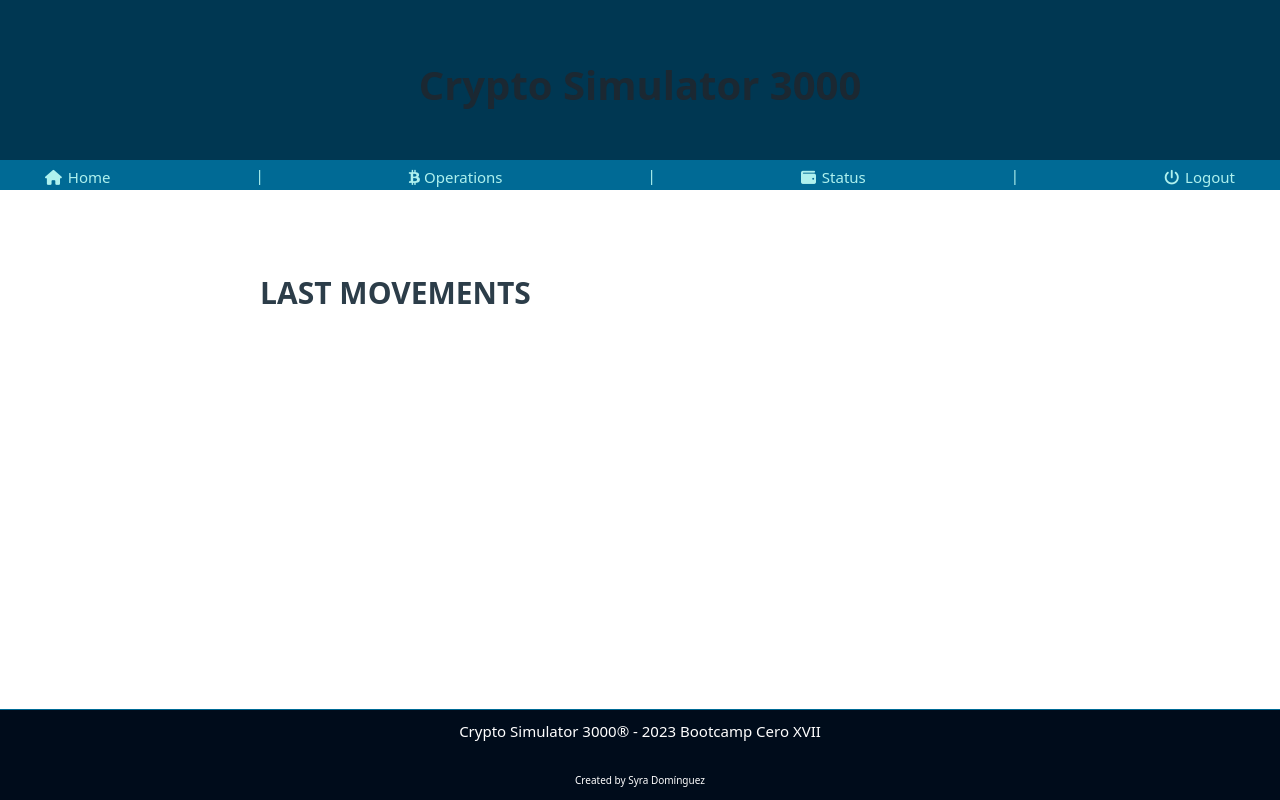
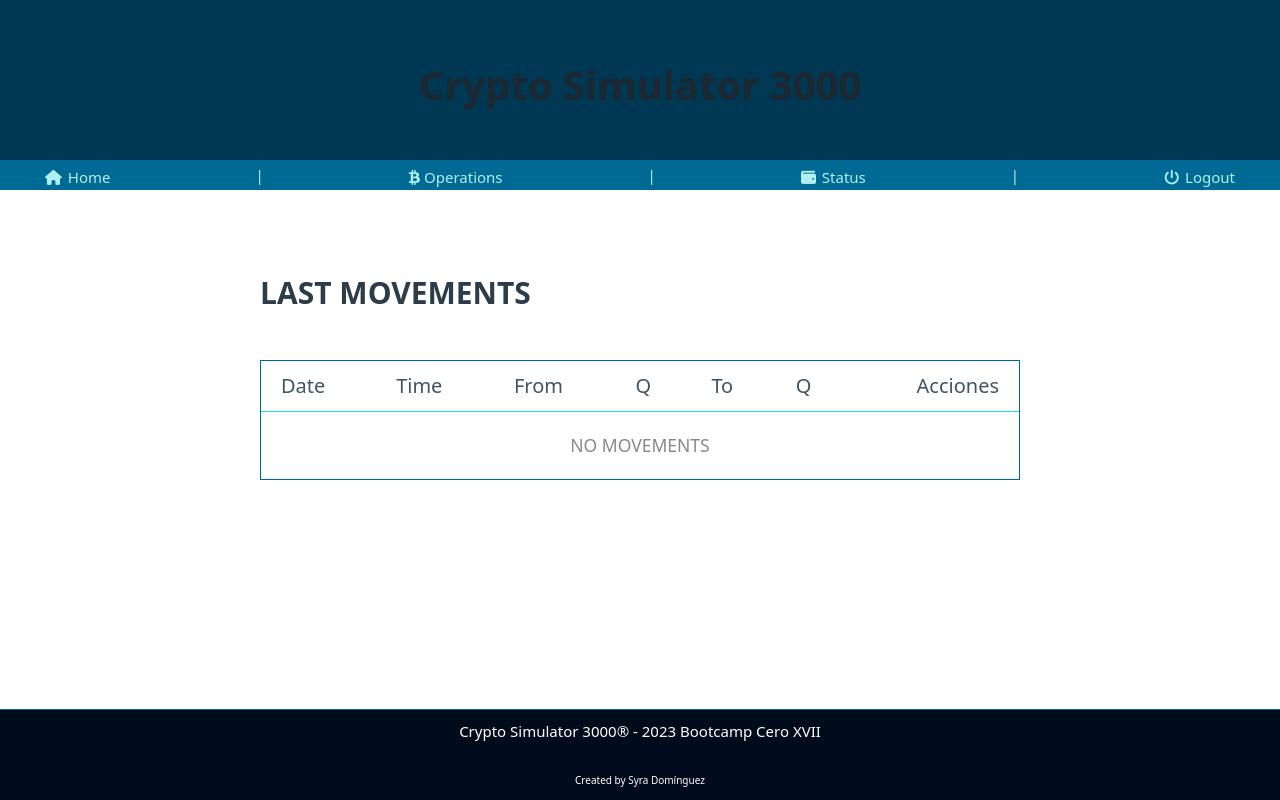
Before and after one commit to SyraDominguez/CS3000, a Flask app: page /home in a window 1280 px wide. Run offline with Flask 3, Linux system fonts and the light colour scheme.

Commit message:
feat: copio tabla movimientos y doy estilos iniciales

```diff
--- a/CS3000/static/css/styles.css
+++ b/CS3000/static/css/styles.css
@@ -6,6 +6,7 @@
   --color4: #20dad8;
   --color5: #aef1ee;
   --color6: #cdfaf8;
+  --errores: #ff0000bb;
 
   --neutral-100: #fff;
   --neutral-50: #888;
@@ -13,8 +14,9 @@
 
   --hover: rgb(14, 29, 235);
 
-  --error-color: var(var(--primary-color));
-  --default-border: solid 3px var(--secondary-color);
+  --error-color: var(var(----errores));
+  --default-line: solid 1px var(--color4);
+  --default-border: solid 1px var(--color2);
 }
 
 header {
@@ -128,3 +130,37 @@ footer {
   font-size: 10px;
   padding-bottom: 10px;
 }
+
+/* ESTILOS TABLA*/
+
+.grid {
+  border: var(--default-border);
+  box-shadow: 0 0 20px rgba(255, 255, 255, 0.5);
+}
+
+table.paper {
+  width: 100%;
+  height: 100%;
+  margin: 0;
+}
+table.paper .titulo-tabla {
+  border-bottom: var(--default-line);
+}
+.numero,
+.acciones {
+  text-align: right;
+}
+.lista-vacia {
+  text-align: center;
+  color: var(--neutral-50);
+  padding: 20px;
+}
+p.error {
+  font-size: small;
+  margin: 0;
+  line-height: 1em;
+}
+
+tr.error + tr td {
+  padding-bottom: 13px;
+}
--- a/CS3000/templates/home.html
+++ b/CS3000/templates/home.html
@@ -3,3 +3,64 @@
 {% block page_title %}
 <h3>LAST MOVEMENTS</h3>
 {% endblock page_title %}
+
+{% block contenido %}
+ <div class="grid">
+    <table class="paper">
+        <tr>
+            <th class ="titulo-tabla">Date</th>
+            <th class ="titulo-tabla">Time</th>
+            <th class ="titulo-tabla">From</th>
+            <th class ="titulo-tabla">Q</th>
+            <th class ="titulo-tabla">To</th>
+            <th class ="titulo-tabla">Q</th>
+            <th class="titulo-tabla acciones">Acciones</th>
+        </tr>
+
+        {% if movs %}
+            {% for m in movs %}
+                <tr {% if m.has_errors %} class = "error" {% endif %}>
+                    <td>
+                        {% if m.fecha %}
+                            {{ m.fecha }}
+                        {% else %}
+                            ---
+                        {% endif %}
+                    </td>
+                    <td>{{ m.concepto }}</td>
+                    <td>
+                        {% if m.tipo == 'I' %}
+                        Ingreso
+                        {% else %}
+                        Gasto
+                        {%endif%}
+                    </td>
+                    <td class="numero">{{ m.cantidad }}</td>
+                    <td class="acciones" class="box">
+                        <a href="/editar/{{ m.id }}" class="mini-boton update">
+                            <i class="fa-solid fa-pen-to-square"></i>
+                        </a>
+                        <a href="/borrar/{{ m.id }}" class="mini-boton delete">
+                            <i class="fa-solid fa-trash"></i>
+                        </a>
+                    </td>
+                </tr>
+            {% if m.has_errors %}
+                <tr>
+                    <td></td>
+                    <td colspan="3">
+                        {% for error in m.errores %}
+                            <p class="error">{{ error }}</p>
+                        {% endfor %}
+                    </td>
+                </tr>
+            {% endif %}
+            {%endfor%}
+        {% else %}
+            <tr>
+                <td colspan = "7" class="lista-vacia">NO MOVEMENTS</td>
+            </tr>
+        {% endif %}
+    </table>
+ </ class="grid">
+{% endblock contenido%}
--- a/main.py
+++ b/main.py
@@ -1,3 +1,3 @@
-from CS3000 import app
-from CS3000.api import *
-from CS3000.views import *
+from cs3000 import app
+from cs3000.api import *
+from cs3000.views import *
```
